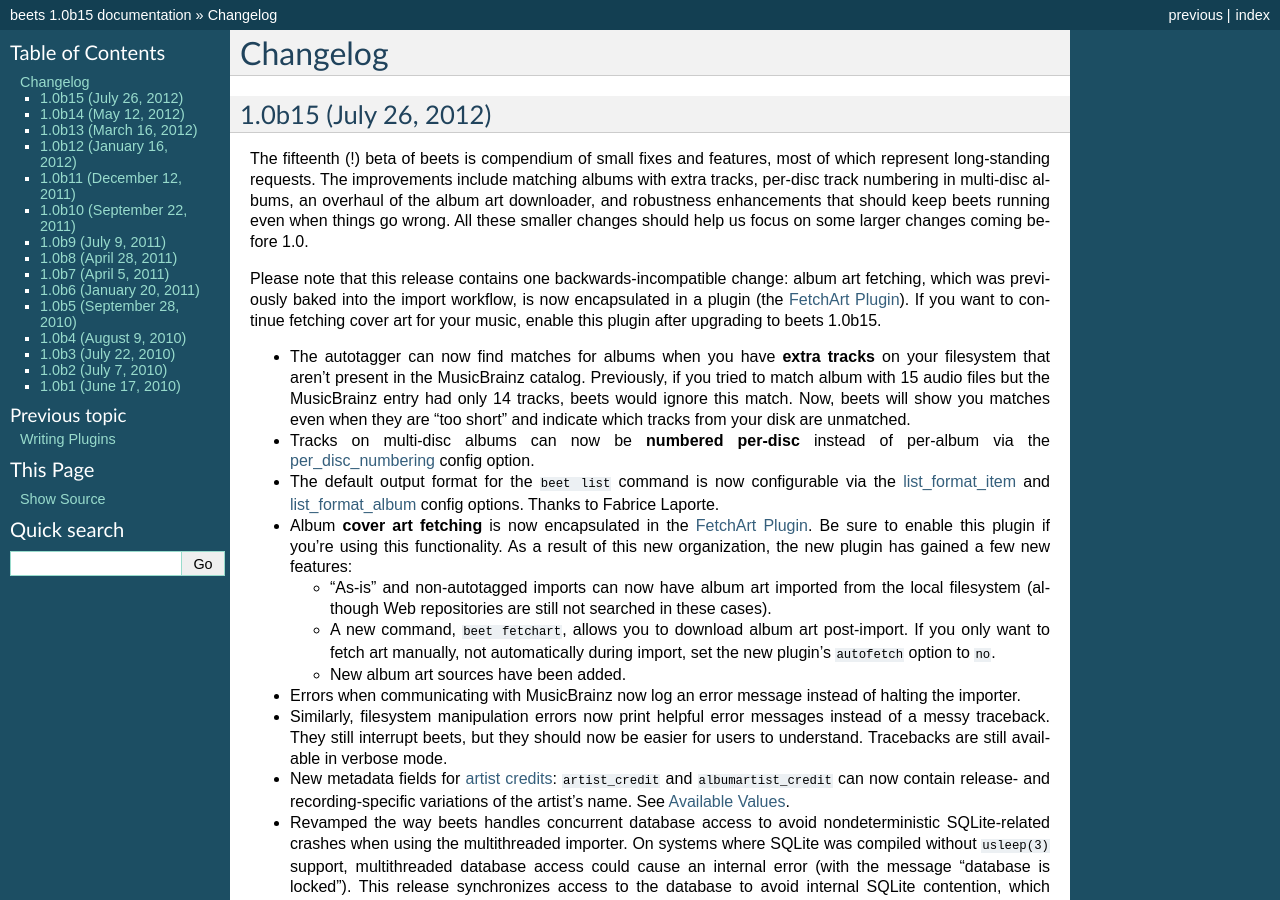
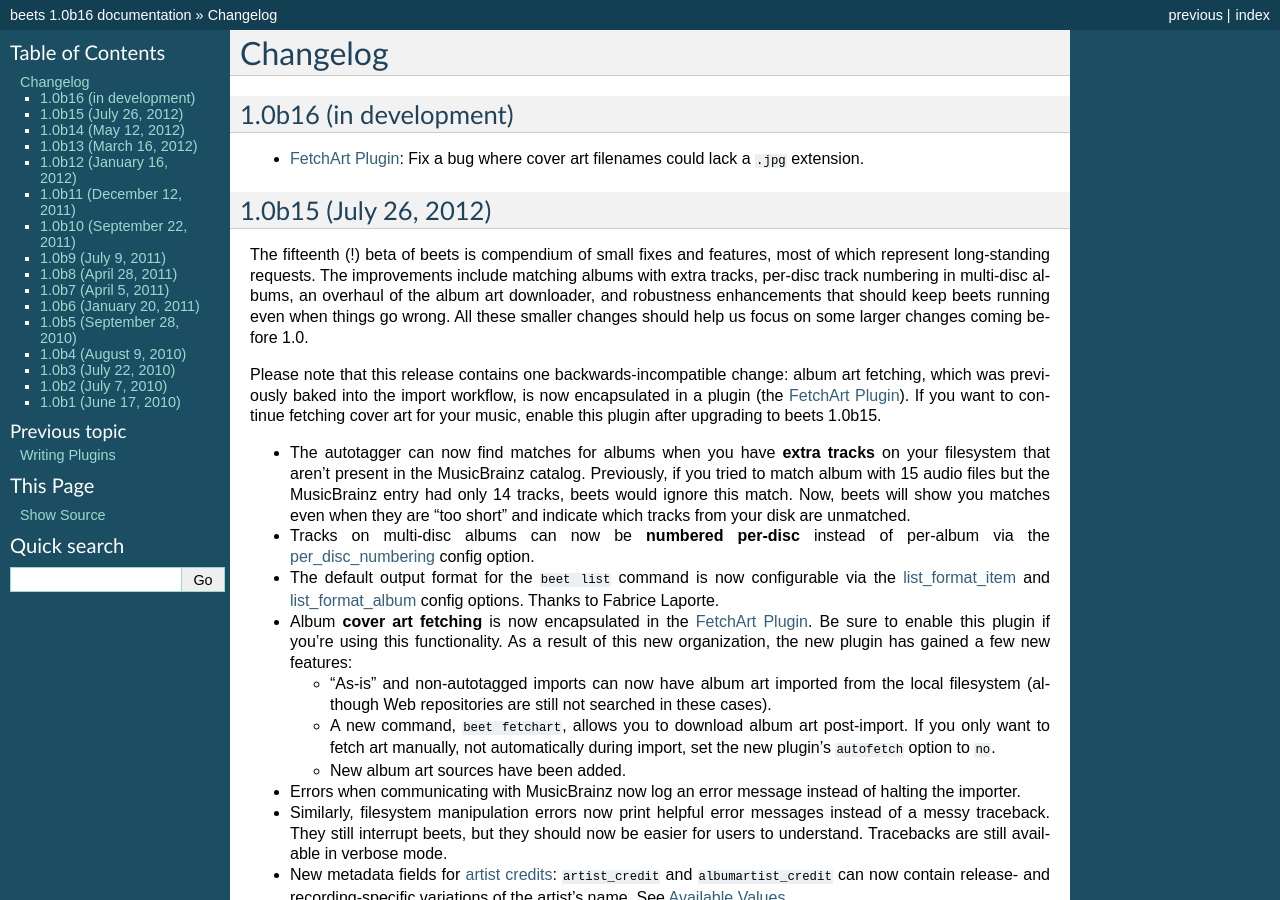
Before and after one commit to google-code-export/beets, a Sphinx documentation site: the page built from docs/changelog.rst, in a window 1280 px wide and 900 px high. Built offline with Sphinx 7.4.7, drawn with Linux system fonts in a browser that asks for light colours; some of the changed text lies outside the part shown.

Commit message:
fetchart: fix extension-less files from CAA

```diff
--- a/beets/__init__.py
+++ b/beets/__init__.py
@@ -12,7 +12,7 @@
 # The above copyright notice and this permission notice shall be
 # included in all copies or substantial portions of the Software.
 
-__version__ = '1.0b15'
+__version__ = '1.0b16'
 __author__ = 'Adrian Sampson <adrian@radbox.org>'
 
 import beets.library
--- a/docs/changelog.rst
+++ b/docs/changelog.rst
@@ -1,5 +1,11 @@
 Changelog
 =========
+
+1.0b16 (in development)
+-----------------------
+
+* :doc:`/plugins/fetchart`: Fix a bug where cover art filenames could lack
+  a ``.jpg`` extension.
 
 1.0b15 (July 26, 2012)
 ----------------------
--- a/docs/conf.py
+++ b/docs/conf.py
@@ -10,10 +10,10 @@
 master_doc = 'index'
 
 project = u'beets'
-copyright = u'2011, Adrian Sampson'
+copyright = u'2012, Adrian Sampson'
 
-version = '1.0b15'
-release = '1.0b15'
+version = '1.0b16'
+release = '1.0b16'
 
 pygments_style = 'sphinx'
 
--- a/setup.py
+++ b/setup.py
@@ -42,7 +42,7 @@
     shutil.copytree(os.path.join(docdir, '_build', 'man'), mandir)
 
 setup(name='beets',
-      version='1.0b15',
+      version='1.0b16',
       description='music tagger and library organizer',
       author='Adrian Sampson',
       author_email='adrian@radbox.org',
```
Also changed, not shown: 1 other file.
